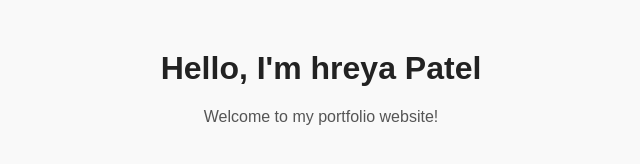
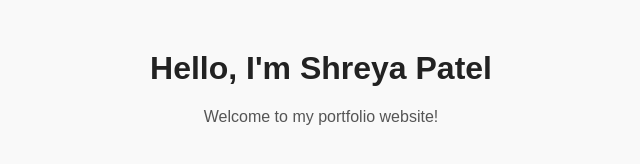
Before and after one commit to shreyapatel-alt/Shreyapatel-alt.github.io, a plain HTML site: page index.html in a window 1280 px wide. Shown: the whole page, without its empty margins (319-959 px from the left). Drawn offline with Linux system fonts and the light colour scheme.

Commit message:
First commit - My Portfolio Website

```diff
--- a/index.html
+++ b/index.html
@@ -10,7 +10,7 @@
   </style>
 </head>
 <body>
-  <h1>Hello, I'm hreya Patel</h1>
+  <h1>Hello, I'm Shreya Patel</h1>
   <p>Welcome to my portfolio website!</p>
 </body>
 </html>
```
